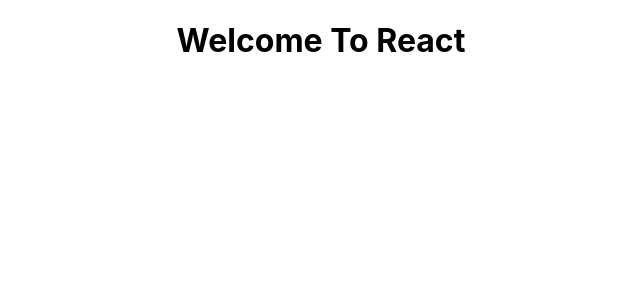
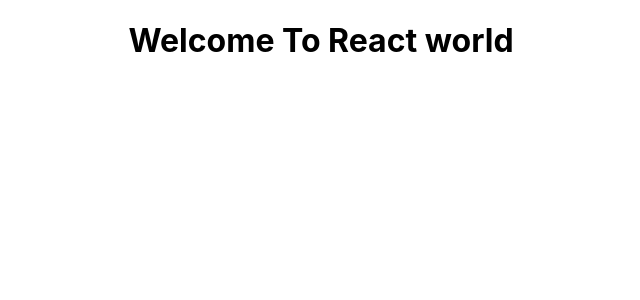
Before and after one commit to surya170/ReactJS, a React (Create React App) app: page / in a window 1280 px wide. Shown: the top 300 px of the page, without its empty margins (319-959 px from the left). Built offline with nearby package versions, Linux system fonts and the light colour scheme.

Commit message:
App.txs file is updated

```diff
--- a/src/App.tsx
+++ b/src/App.tsx
@@ -5,7 +5,7 @@
 function App() {
   return (
     <div className="App">
-       <h1>Welcome To React</h1>
+       <h1>Welcome To React world </h1>
     </div>
   );
 }
```
